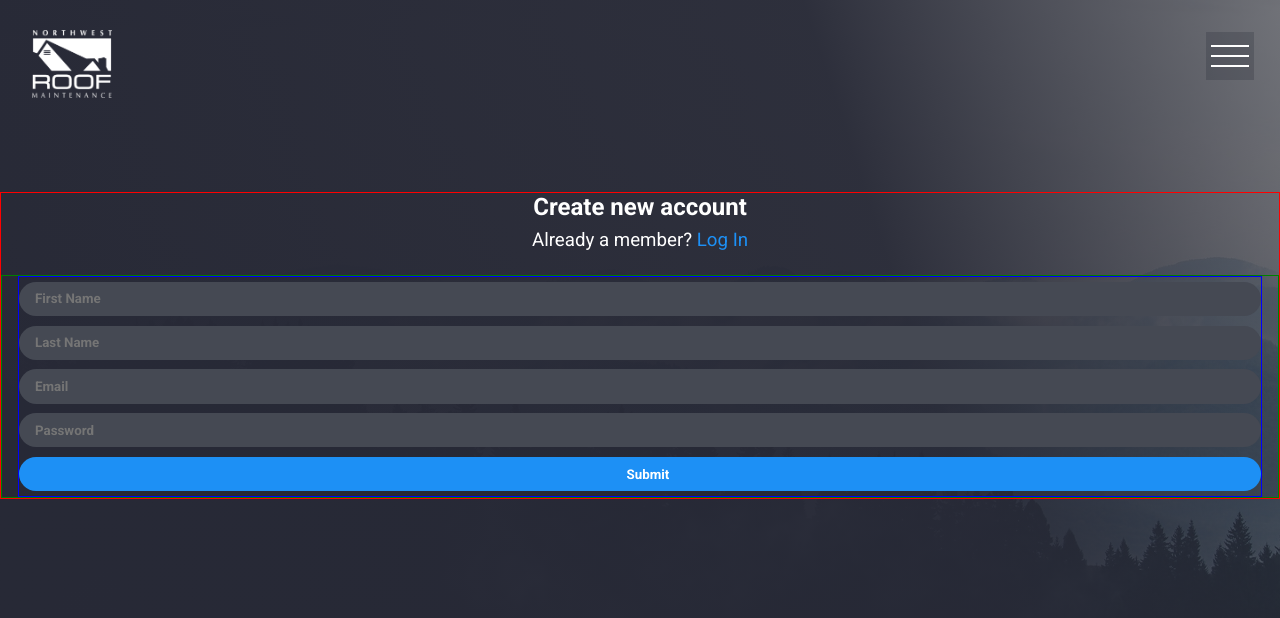
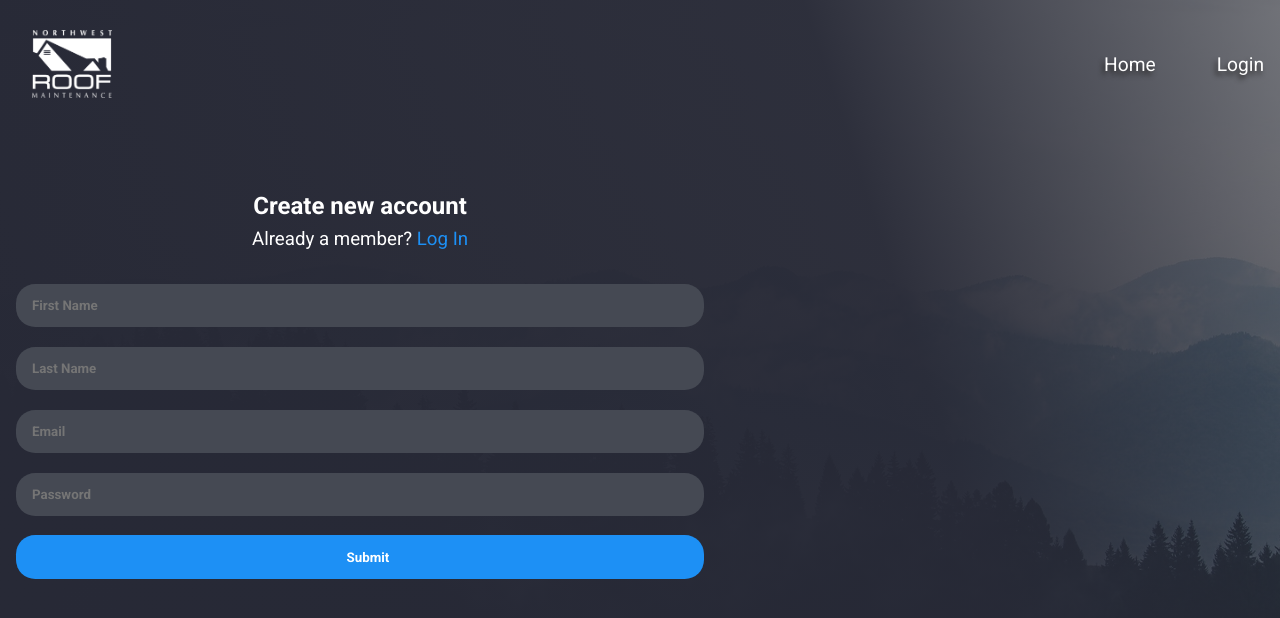
Before and after one commit to Johman197/nwrm-material-app, a plain HTML site: page index.html in a window 1280 px wide. Drawn offline with Linux system fonts and the light colour scheme.

Commit message:
Breakpoints
Added media queries for breakpoints! Still need to come back and add margin to form-wrapper and nav-menu in upper right-hand corner

```diff
--- a/index.html
+++ b/index.html
@@ -29,7 +29,7 @@
         </div>
     </header>
 
-    <div class="sign-up-section">
+    <div class="form-wrapper">
         <h2>Create new account</h2>
         <h3>Already a member? <span class="accent">Log In</span></h3>
 
--- a/style.scss
+++ b/style.scss
@@ -144,11 +144,11 @@ header {
 
 
 ///////////////////////////SIGN-UP/////////////////
-.sign-up-section{
+.form-wrapper{
   width: 100%;
+  max-width: 45rem;
   color: white;
   text-align: center;
-  border: 1px solid red;
   margin-top: 4rem;
   h3{
     margin-top: .5rem;
@@ -159,15 +159,13 @@ header {
   }
   .container{
     margin-top: 1.5rem;
-    border: 1px solid green;
     .sign-up-form{
-      border: 1px solid blue;
       margin: 0 1rem;
 
       input{
         width: 100%;
-        margin: .3rem 0;
-        padding: .6rem 0;
+        margin: .6rem 0;
+        padding: .9rem 0;
         border-radius: 1.2rem;
         background-color: #454953;
         color: white;
@@ -186,3 +184,43 @@ header {
     }
   }
 }
+
+@media (min-width: 481px){
+  .menu-wrap{
+    .toggler{
+      display: none;
+    }
+    .hamburger{
+      display: none;
+      ///Hamburger line///
+      div{
+        width: initial;
+        height: initial;
+        background-color: none;
+      }
+      ///Top & Bottom lines///
+      div:before, div:after{
+        content: none;
+      }
+      ///Moves line down///
+    }
+
+    /*Menu drop when checked*/
+    .menu{
+      position: initial;
+      width: 10rem;
+      height: auto;
+      ul{
+        display: flex;
+        justify-content: space-between;
+        background-color: rgba(43, 45, 58, 0);
+        padding: initial;
+        opacity: 1;
+        li a{
+          font-size: 1.2rem;
+          text-shadow: -.15rem .25rem 5px rgb(42, 41, 41);
+        }
+      }
+    }
+  }
+}
```
Also changed, not shown: style.css, 1 other file.
